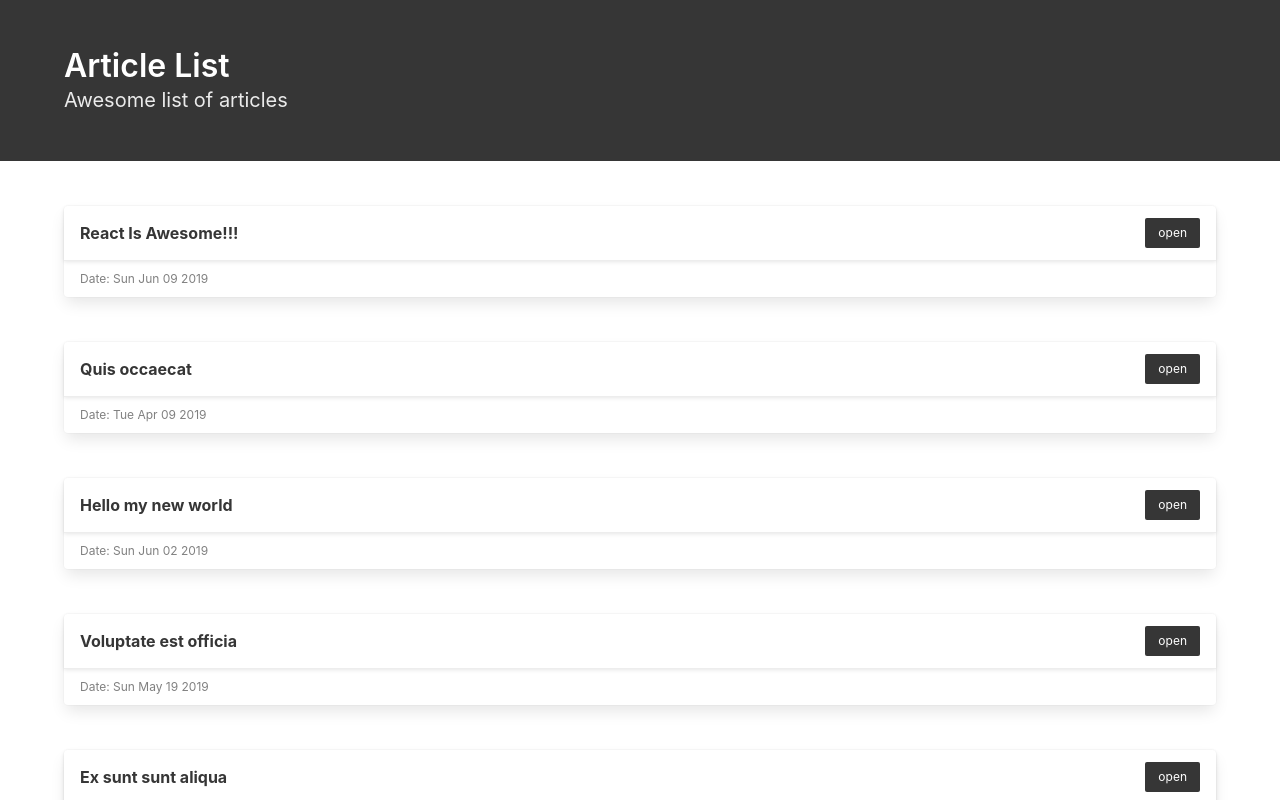
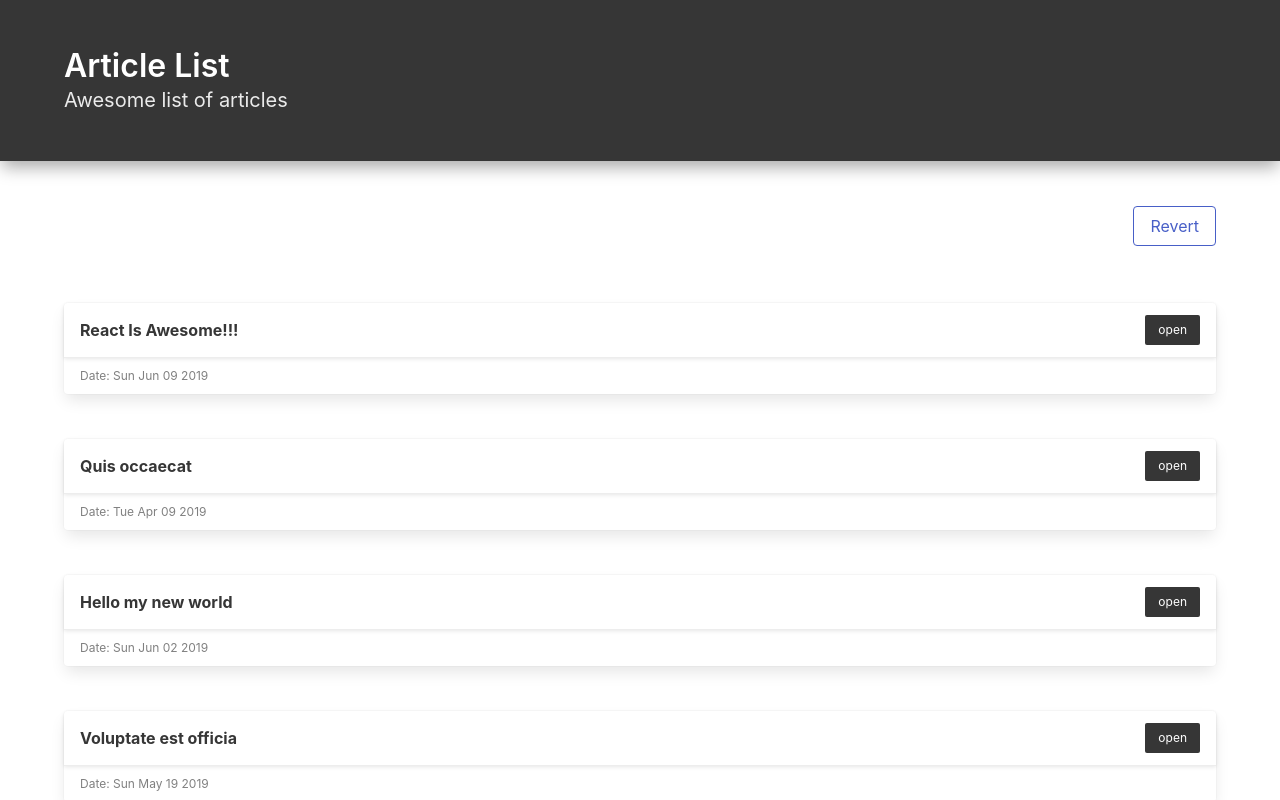
Before and after one commit to EkaterinaSava/react__screencast, a React (Create React App) app: page / in a window 1280 px wide. Shown: the top 800 px of the page. Built offline with nearby package versions, Linux system fonts and the light colour scheme.

Commit message:
UPD 'App' component / start 'revert' method

```diff
--- a/src/components/App.js
+++ b/src/components/App.js
@@ -1,9 +1,15 @@
-import React from 'react';
+import React, {Component} from 'react';
 import ArticleList from './ArticleList';
 import articles from '../fixtures';
 import 'bulma/css/bulma.css';
 
-function App() {
+class App extends Component {
+
+  state = {
+    reverted: false
+  }
+
+  render() {
     return (
       <div className="articles">
         <section className="hero is-dark">
@@ -14,6 +20,15 @@ function App() {
             </div>
           </div>
         </section>
+
+        <div className="container">
+          <nav class="navbar">
+            <div class="navbar-end">
+              <button className="button is-link is-outlined" onClick = {this.revert}>Revert</button>
+            </div>
+          </nav>
+        </div>
+
         <div className="container">
           <ArticleList articles = {articles} />
         </div>
@@ -21,4 +36,9 @@ function App() {
     )
   }
 
+  revert = () => this.setState({
+    reverted: !this.state.reverted
+  })
+}
+
 export default App;
--- a/src/components/common.css
+++ b/src/components/common.css
@@ -1,3 +1,14 @@
+/* header */
+.hero {
+  box-shadow: 0 0.5em 1em -0.125em rgba(10, 10, 10, .35);
+}
+
+/* navbar */
+.navbar {
+  margin-top: 45px;
+}
+
+/* cards stuff */
 .card-footer__inner {
   color: gray;
   font-size: 12px;
```
Lines whose indentation alone changed are shown as unchanged.
